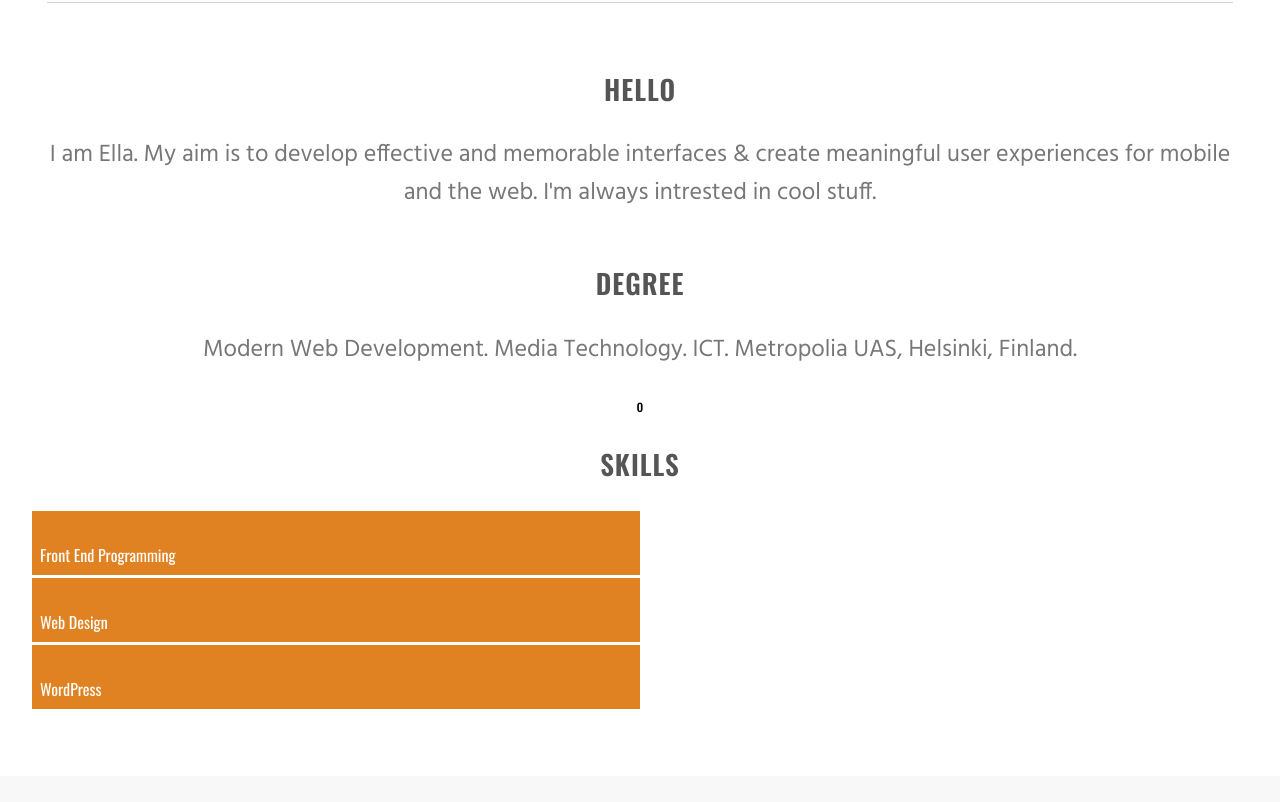
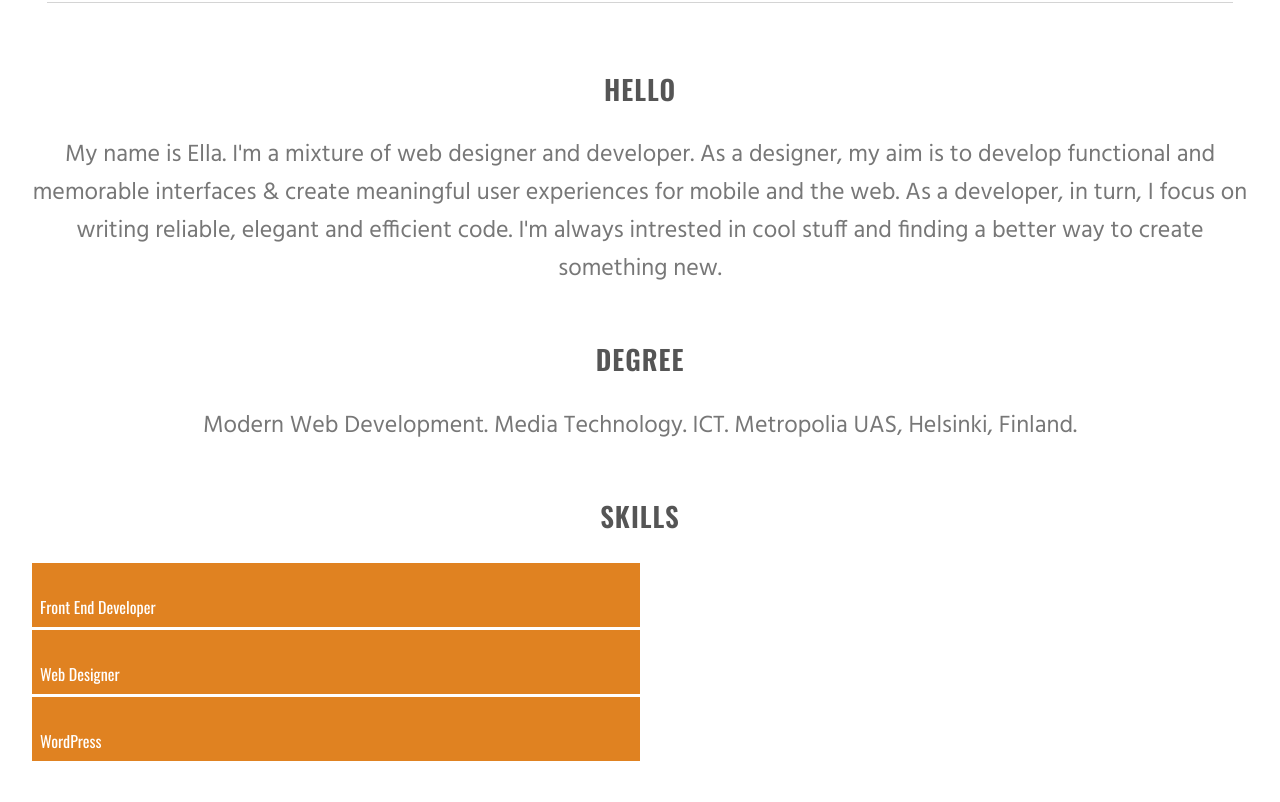
Before and after one commit to ellahyvarinen/ellahyvarinen.github.io, a plain HTML site: page index.html in a window 1280 px wide. Shown: the part 938-1740 px from the top of the page. Drawn offline with nearby package versions, Linux system fonts and the light colour scheme; a web font is replaced by a local one.

Commit message:
Text edits

```diff
--- a/assets/styles.css
+++ b/assets/styles.css
@@ -137,7 +137,7 @@ nav {
     width: 8em;
     margin: auto;
     margin-top: 2em;
-    box-shadow: 2px 2px 8px rgba(0, 0, 0, 0.5);
+    /*box-shadow: 2px 2px 8px rgba(0, 0, 0, 0.5);*/
 }
 
 .banner-button>a {
@@ -170,7 +170,7 @@ nav {
 .work-button:hover {
     border: 2px solid #e08221;
     background-color: #e08221;
-    box-shadow: 2px 2px 8px rgba(0, 0, 0, 0.5);
+    /*box-shadow: 2px 2px 8px rgba(0, 0, 0, 0.5);*/
 }
 
 .work-button:hover>a {
--- a/index.html
+++ b/index.html
@@ -34,17 +34,17 @@
             <div class="line"></div>
             <br />
             <h3>Hello</h3>
-            <p class="ingress">I am Ella. My aim is to develop effective and memorable interfaces &amp; create meaningful user experiences for mobile and the web. I'm always intrested in cool stuff.</p>
+            <p class="ingress">My name is Ella. I'm a mixture of web designer and developer. As a designer, my aim is to develop functional and memorable interfaces &amp; create meaningful user experiences for mobile and the web. As a developer, in turn, I focus on writing reliable, elegant and efficient code. I'm always intrested in cool stuff and finding a better way to create something new.</p>
             <br />
             <h3>Degree</h3>
             <p class="ingress">Modern Web Development. Media Technology. ICT. Metropolia UAS, Helsinki, Finland.</p>
-            <br />o
+            <br />
             <h3>Skills</h3>
             <div class="skills-div">
-                <p class="skills-text">Front End Programming</p>
+                <p class="skills-text">Front End Developer</p>
             </div>
             <div class="skills-div">
-                <p class="skills-text">Web Design</p>
+                <p class="skills-text">Web Designer</p>
             </div>
             <div class="skills-div">
                 <p class="skills-text">WordPress</p>
```
